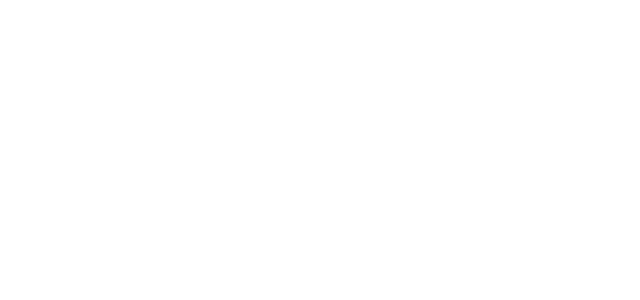
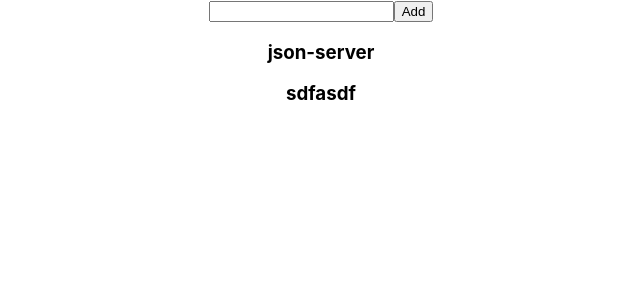
Before and after one commit to vladosxxx/todo-react, a React (Create React App) app: page / in a window 1280 px wide. Shown: the top 300 px of the page, without its empty margins (319-959 px from the left). Built offline with nearby package versions, Linux system fonts and the light colour scheme; data requests are answered from the project's data file.

Commit message:
added tasks

```diff
--- a/db.json
+++ b/db.json
@@ -1,5 +1,16 @@
 {
   "tasks": [
-    { "id": 0, "task": "json-server", "favorite": false, "done": false }
+    {
+      "id": 0,
+      "task": "json-server",
+      "favorite": false,
+      "done": false
+    },
+    {
+      "task": "sdfasdf",
+      "favorite": false,
+      "done": false,
+      "id": 1
+    }
   ]
 }
--- a/src/App.tsx
+++ b/src/App.tsx
@@ -2,6 +2,7 @@ import React, { FC } from 'react'
 import logo from './logo.svg'
 import './App.css'
 import ListTasks from './components/ListTasks/ListTasks'
+import NewTaskField from './components/NewTask/NewTaskField'
 
 const App: FC = () => {
   return (
@@ -51,6 +52,7 @@ const App: FC = () => {
           </a>
         </span>
       </header> */}
+      <NewTaskField />
       <ListTasks />
     </div>
   )
--- a/src/api/addTask.ts
+++ b/src/api/addTask.ts
@@ -15,14 +15,17 @@
 //     )
 // }
 interface TasksState {
-  id: number
   task: string
   favorite: boolean
   done: boolean
 }
-export function addTask(tasks: Array<TasksState>) {
+export function addTask(task: TasksState) {
+  console.log('task', task)
   return fetch('http://localhost:3004/tasks', {
     method: 'POST',
-    body: JSON.stringify(tasks),
-  })
+    headers: {
+      'Content-Type': 'application/json',
+    },
+    body: JSON.stringify(task),
+  }).then((res) => res.json())
 }
--- a/src/components/ListTasks/ListTasks.tsx
+++ b/src/components/ListTasks/ListTasks.tsx
@@ -10,14 +10,14 @@ const ListTasks = () => {
   //       .then((res) => res.json())
   //       .then((data) => console.log(data))
   //   }, [])
-  console.log(tasks)
+  // console.log(tasks)
   return (
     <div>
-      {/* {tasks.map((task) => (
+      {tasks.tasks.map((task) => (
         <div>
           <h3>{task.task}</h3>
         </div>
-      ))} */}
+      ))}
     </div>
   )
 }
--- a/src/components/NewTask/NewTaskField.tsx
+++ b/src/components/NewTask/NewTaskField.tsx
@@ -1,6 +1,9 @@
 import React, { FC, useState } from 'react'
+import { useAppDispatch } from '../../store/hooks'
+import { addTaskAsync } from '../../reducer/tasksSlice'
 
 const NewTaskField: FC = () => {
+  const dispatch = useAppDispatch()
   interface InputObj {
     text: string
     errorField: boolean
@@ -17,11 +20,26 @@ const NewTaskField: FC = () => {
       errorField: value.length > 160 ? true : false,
     })
   }
+  const addTask = () => {
+    // interface taskPush {
+    //   id: number
+    //   task: string
+    //   favorite: boolean
+    //   done: boolean
+    // }
+    const newTask = {
+      task: task.text,
+      favorite: false,
+      done: false,
+    }
+    console.log('newTask', newTask)
 
+    dispatch(addTaskAsync(newTask))
+  }
   return (
     <div>
       <input type="text" onChange={ValidInput} />
-      <button>Add</button>
+      <button onClick={addTask}>Add</button>
     </div>
   )
 }
--- a/src/reducer/tasksSlice.ts
+++ b/src/reducer/tasksSlice.ts
@@ -1,9 +1,9 @@
 import { createAsyncThunk, createSlice, PayloadAction } from '@reduxjs/toolkit'
 import { RootState, AppThunk } from '../store/store'
 import { getTasks } from '../api/getTasks'
+import { addTask } from '../api/addTask'
 
 interface taskObj {
-  id: number
   task: string
   favorite: boolean
   done: boolean
@@ -28,6 +28,13 @@ export const getAllTaskAsync = createAsyncThunk('tasks/getTasks', async () => {
   return res
   // The value we return becomes the `fulfilled` action payload
 })
+export const addTaskAsync = createAsyncThunk(
+  'task/addTask',
+  async (task: taskObj) => {
+    const res = await addTask(task)
+    return res
+  }
+)
 
 export const tasksSlice = createSlice({
   name: 'tasks',
@@ -58,6 +65,16 @@ export const tasksSlice = createSlice({
         state.isLoading = false
         state.tasks = action.payload
       })
+      .addCase(addTaskAsync.pending, (state) => {
+        state.isLoading = true
+      })
+      .addCase(addTaskAsync.fulfilled, (state, action) => {
+        console.log(action.payload)
+        return {
+          isLoading: false,
+          tasks: [...state.tasks, action.payload],
+        }
+      })
   },
   // The `extraReducers` field lets the slice handle actions defined elsewhere,
   // including actions generated by createAsyncThunk or in other slices.
```
